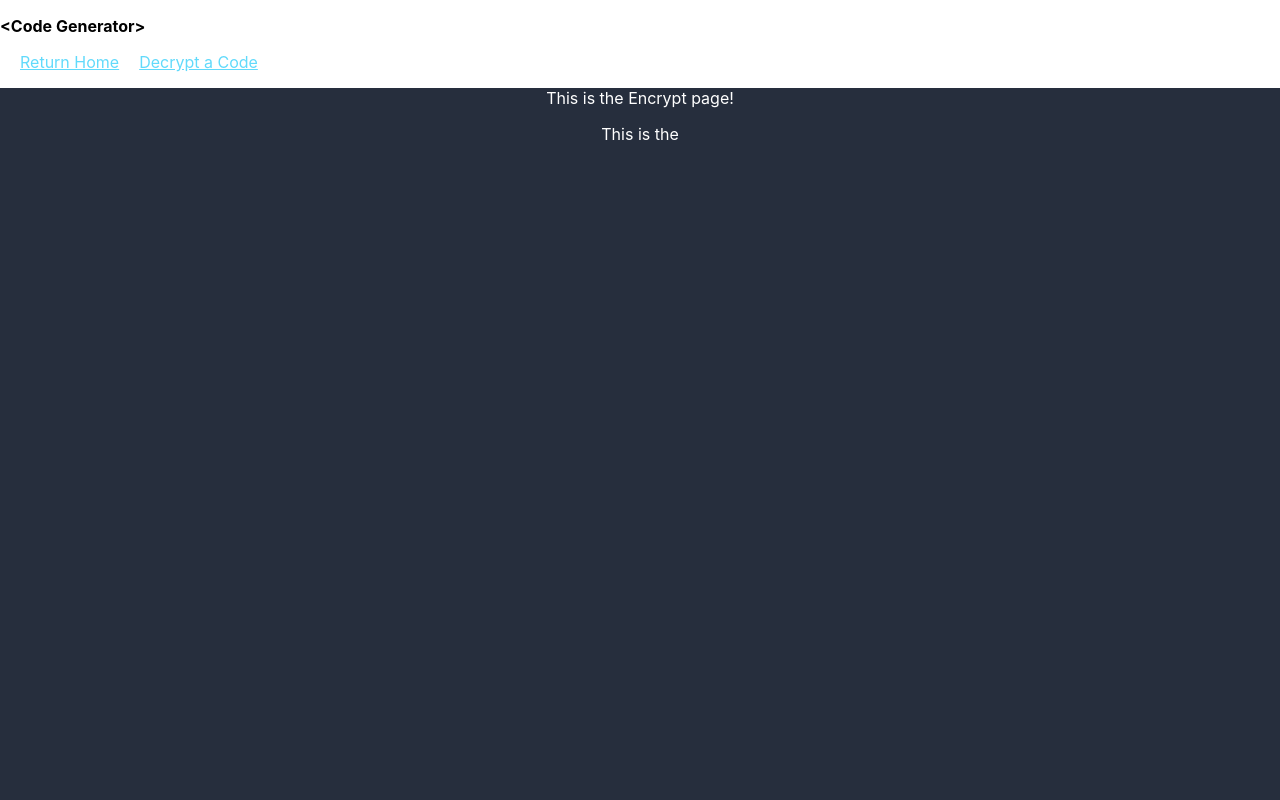
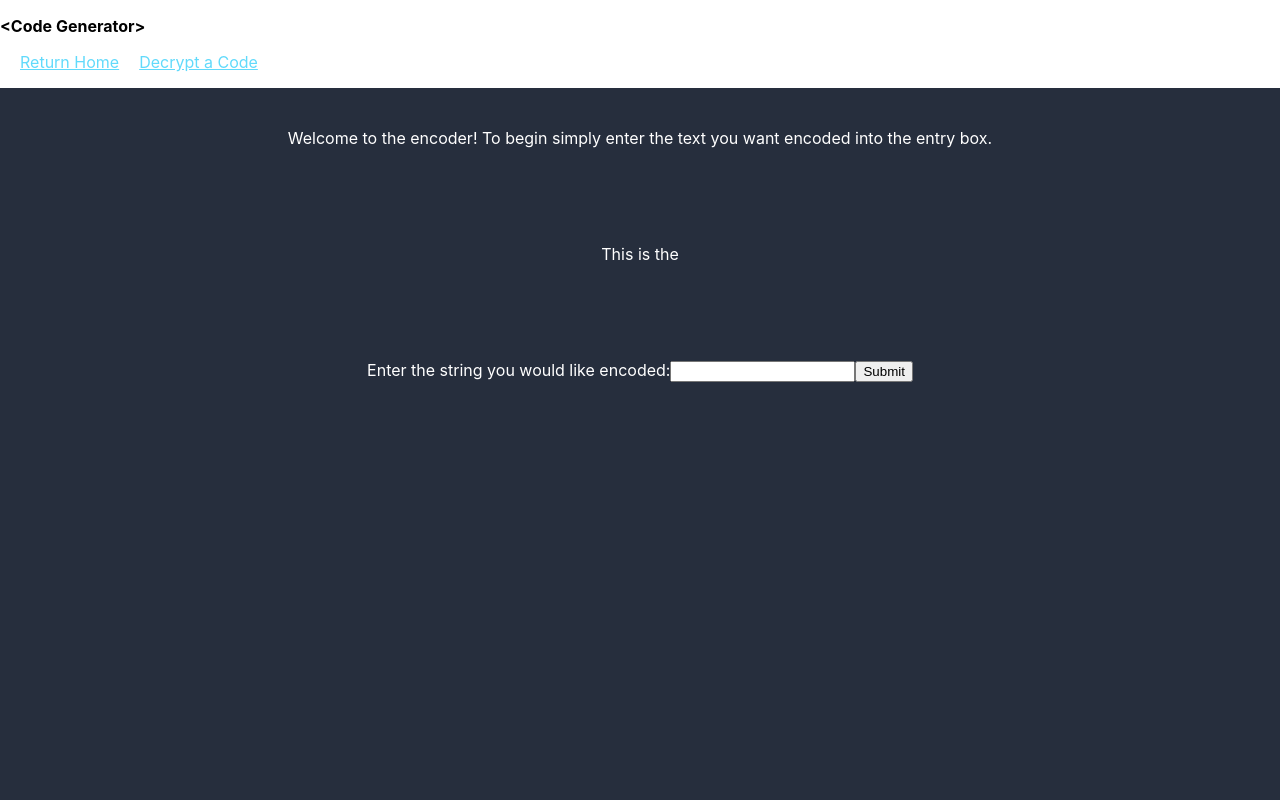
Before and after one commit to HaydonUresti/Code-Generator, a React (Create React App) app in the folder code-generator/: page /encrypt in a window 1280 px wide. Shown: the top 800 px of the page. Built offline with nearby package versions, Linux system fonts and the light colour scheme.

Commit message:
Created functions to en/decrypt + added input box

```diff
--- a/code-generator/package.json
+++ b/code-generator/package.json
@@ -6,6 +6,7 @@
     "@testing-library/jest-dom": "^5.16.5",
     "@testing-library/react": "^13.4.0",
     "@testing-library/user-event": "^13.5.0",
+    "crypto-js": "^4.1.1",
     "localforage": "^1.10.0",
     "match-sorter": "^6.3.1",
     "react": "^18.2.0",
--- a/code-generator/src/App.css
+++ b/code-generator/src/App.css
@@ -40,6 +40,9 @@
   background-color: #262e3d;
   width: "100%";
   min-height: 100vh;
+  margin: auto;
+  height: 100px;
+  line-height: 100px;
   /* display: flex; */
   /* flex-direction: column; */
   /* align-items: center;*/
--- /dev/null
+++ b/code-generator/src/components/cypher.js
@@ -0,0 +1,14 @@
+import React from 'react'
+
+const CryptoJS = require('crypto-js')
+
+
+const encryptString = (str) => {
+    return CryptoJS.enc.Base64.stringify(CryptoJS.enc.Utf8.parse(str));
+};
+
+const decryptString = (encryptedString) => {
+    return CryptoJS.enc.Base64.parse(encryptedString).toString(CryptoJS.enc.Utf8);
+};
+
+export default {encryptString, decryptString};
--- a/code-generator/src/pages/encryptPage.js
+++ b/code-generator/src/pages/encryptPage.js
@@ -1,8 +1,13 @@
 import React from "react";
+import encryptString from  '../components/cypher'
+import { useState } from "react";
 
 // The home page of the website
 const EncryptPage = () => {
-    return (
+
+  const [code, setCode] = useState("");
+
+  return (
         <div className="App">
 
             <header className="App-header">
@@ -12,8 +17,18 @@ const EncryptPage = () => {
             </header>
 
           <body className='App-body'>
-            <p>This is the Encrypt page!</p>
+            <p>Welcome to the encoder! To begin simply enter the text you want encoded into the entry box.</p>
             <p>This is the</p>
+            <form>
+              <label>Enter the string you would like encoded:
+                <input
+                type="text"
+                value={code}
+                onChange={(text) => setCode(text.target.value)}
+                />
+              </label>
+              <input type="submit" />
+            </form>
           </body>
           <footer className='App-footer'>
             <p>2023 Code Generator - Haydon Uresti</p>
--- a/code-generator/src/pages/homePage.js
+++ b/code-generator/src/pages/homePage.js
@@ -32,7 +32,7 @@ const HomePage = () => {
             </a>
           </header> */}
           <body className='App-body'>
-            <p>This is the</p>
+            <p>This is the home page</p>
             <p>This is the</p>
           </body>
           <footer className='App-footer'>
```
Also changed, not shown: 1 other file (tests, documents, lock files or other folders).
